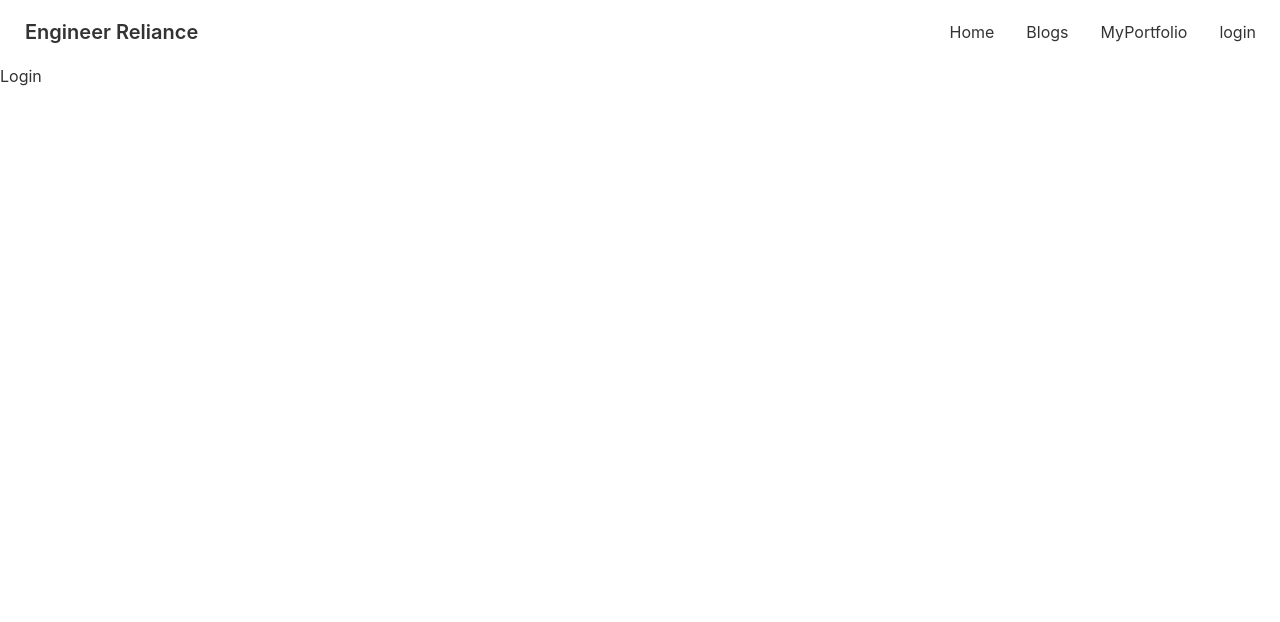
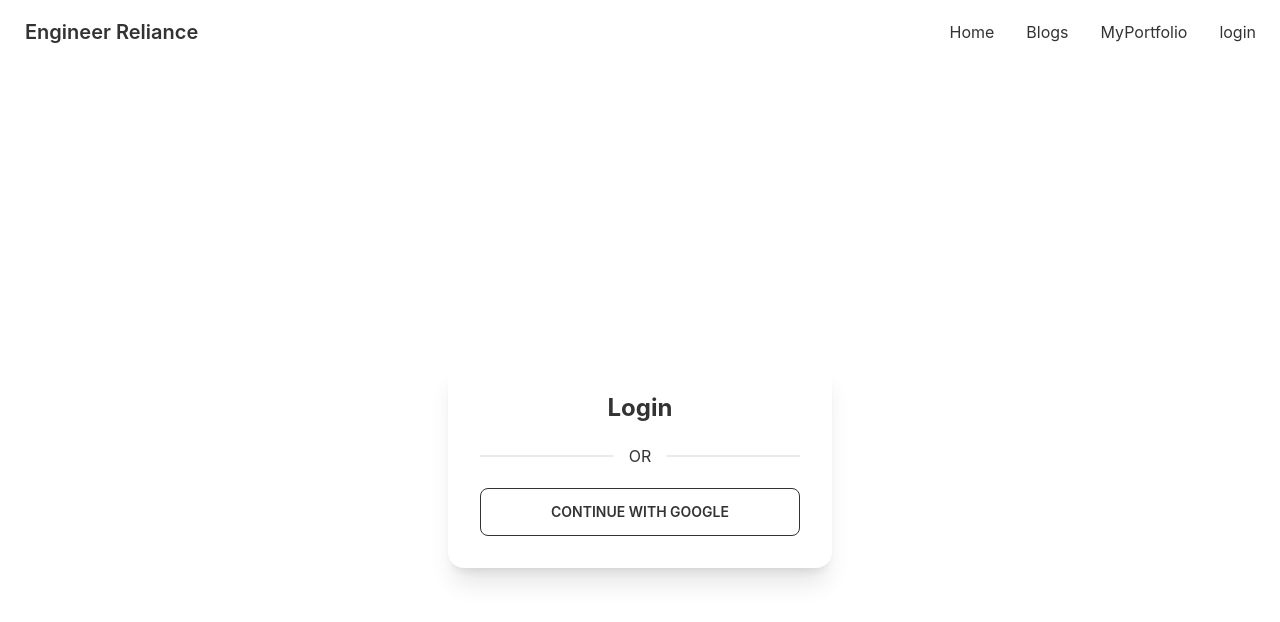
Before and after one commit to nusrat78/manufacturer-client-side, a React (Create React App) app: page /login in a window 1280 px wide. Shown: the top 622 px of the page. Built offline with nearby package versions, Linux system fonts and the light colour scheme; no server answers.

Commit message:
google login

```diff
--- a/src/Pages/Login/Login.js
+++ b/src/Pages/Login/Login.js
@@ -1,10 +1,26 @@
 import React from 'react';
+import { useSignInWithEmailAndPassword, useSignInWithGoogle } from 'react-firebase-hooks/auth';
+import auth from '../../firebase.init';
+
 
 const Login = () => {
+    const [signInWithGoogle, user, gLoading, gError] = useSignInWithGoogle(auth);
+
+    if (user) {
+        console.log(user);
+    }
+
     return (
-        <div>
-            <h1>Login</h1>
+        <div className='flex h-screen justify-center items-center'>
+            <div className="card w-96 bg-base-100 shadow-xl">
+                <div className="card-body">
+                    <h2 className="text-center text-2xl font-bold">Login</h2>
+                    <div className="divider">OR</div>
+                    <button onClick={() => signInWithGoogle()} className="btn btn-outline">Continue with Google</button>
+                </div>
+            </div>
         </div>
+
     );
 };
 
```
